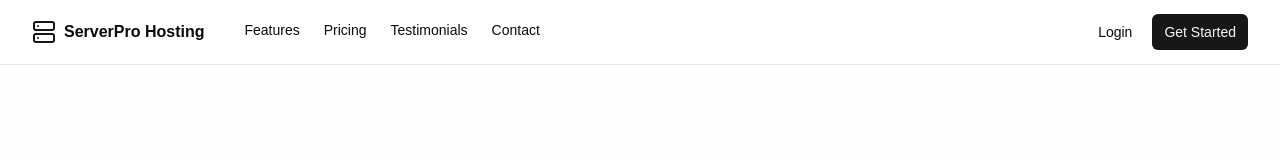
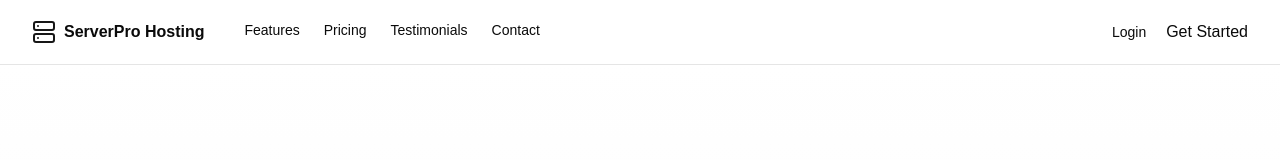
Before and after one commit to anshpatel2/v0-untitled-project, a Next.js app: page / in a window 1280 px wide. Shown: the top 160 px of the page. Built offline with nearby package versions, Linux system fonts and the light colour scheme.

Commit message:
Update page.tsx

```diff
--- a/app/page.tsx
+++ b/app/page.tsx
@@ -105,7 +105,12 @@ export default function Home() {
                 </Link>
               </Button>
               <motion.div whileHover={{ scale: 1.05 }} whileTap={{ scale: 0.95 }}>
-                <Button size="sm">Get Started</Button>
+                <Link
+                  href="https://billing.solenodes.cloud/"
+                  className="w-full h-full flex items-center justify-center"
+                >
+                  Get Started
+                </Link>
               </motion.div>
             </nav>
           </div>
```
